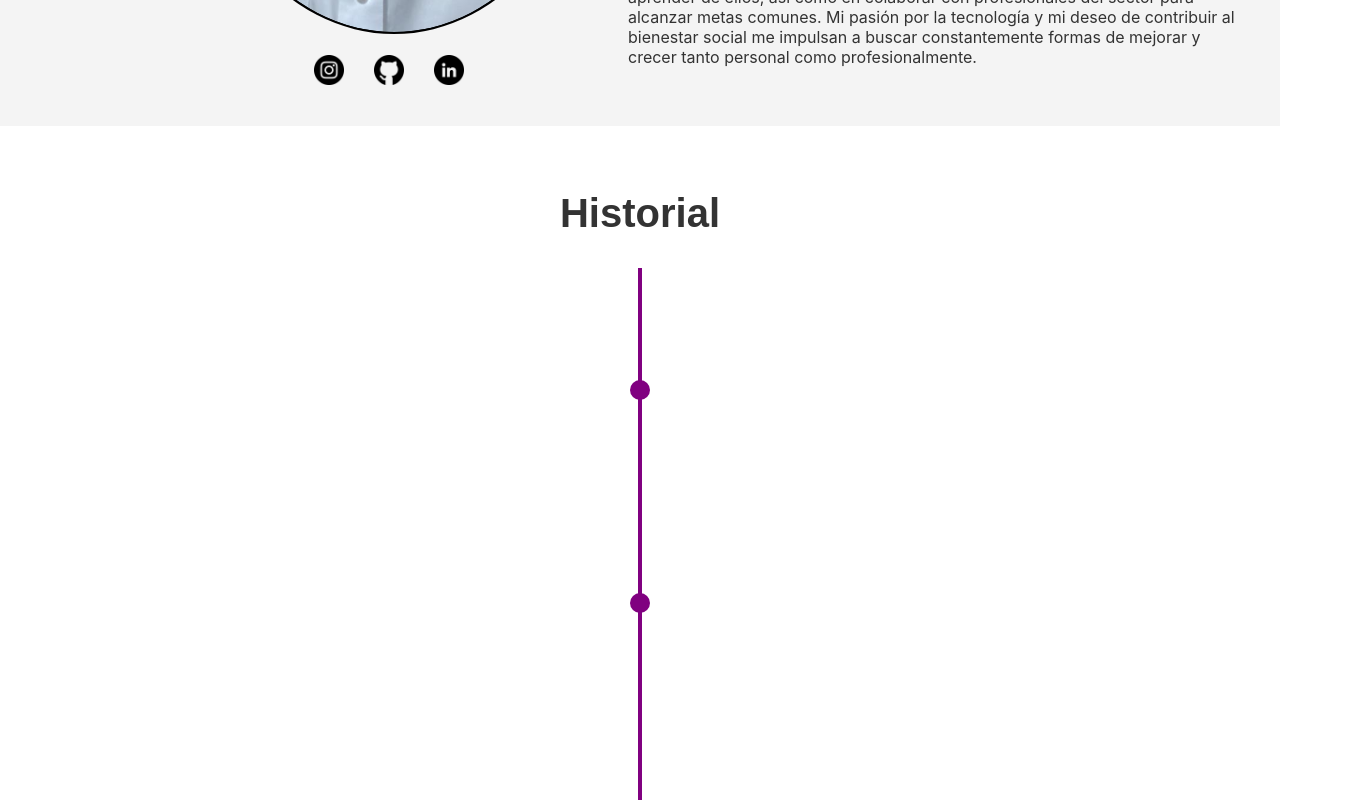
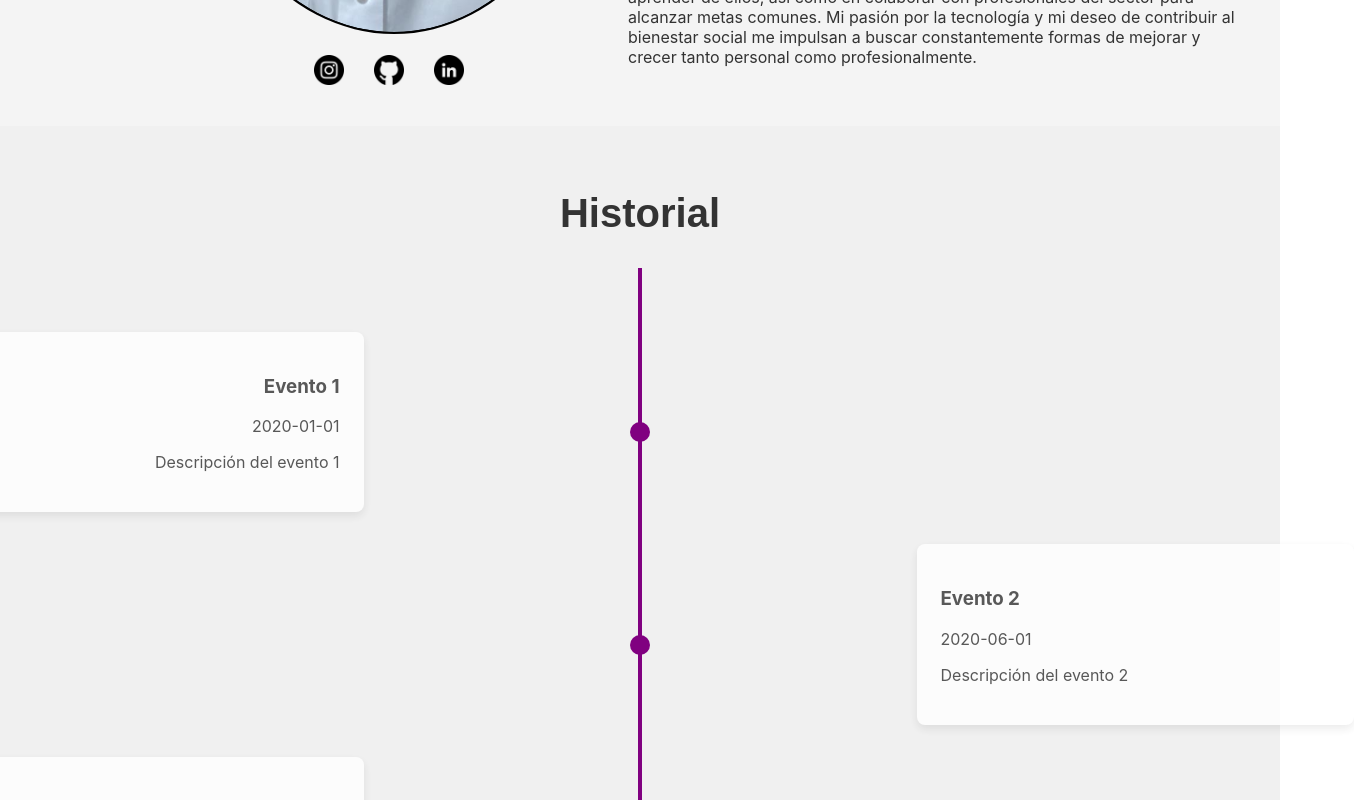
Before and after one commit to OscarEscriba/TareasSTWOscarEscriba21474, a React (Create React App) app in the folder miportafolio/: page / in a window 1280 px wide. Shown: the part 1580-2380 px from the top of the page, 1354 px wide, since content can reach past the window. Built offline with nearby package versions, Linux system fonts and the light colour scheme; a web font is replaced by a local one.

Commit message:
Linea del tiempo

```diff
--- a/miportafolio/src/Views/Contact.js
+++ b/miportafolio/src/Views/Contact.js
@@ -46,7 +46,7 @@ const ContactForm = () => {
 
   return (
     <section id='Contact' className={styles.Contact} >
-    <div className={styles.contactFormContainer}>
+    <div id='Contact' className={styles.contactFormContainer}>
       <form onSubmit={sendEmail} className={styles.form}>
         <h2>Contacta Conmigo</h2>
         <div className={styles.inputGroup}>
--- a/miportafolio/src/Views/Historial.js
+++ b/miportafolio/src/Views/Historial.js
@@ -12,12 +12,11 @@ const events = [
 
 const Historial = () => {
   return (
-    <section id='Historial' >
     <div className={styles.timelineContainer}>
       <h2>Historial</h2>
       <div className={styles.timeline}>
         {events.map((event, index) => (
-          <div key={index} className={styles.timelineEvent}>
+          <div key={index} className={`${styles.timelineEvent} ${styles.animateOnHover}`}>
             <div className={index % 2 === 0 ? styles.left : styles.right}>
               <div className={styles.eventContent}>
                 <h3>{event.title}</h3>
@@ -30,7 +29,6 @@ const Historial = () => {
         ))}
       </div>
     </div>
-    </section>
   );
 };
 
--- a/miportafolio/src/Views/Historial.module.css
+++ b/miportafolio/src/Views/Historial.module.css
@@ -4,6 +4,22 @@
     flex-direction: column;
     align-items: center;
     padding: 2rem;
+    background-color: #f0f0f0; /* Color de fondo para mejor visibilidad */
+    transition: transform 0.5s ease-out, opacity 0.5s ease-out;
+    position: relative; /* Añadido para el posicionamiento del contenido */
+  }
+
+  .timelineContainer::before {
+    content: '';
+    position: absolute;
+    top: 0;
+    left: 0;
+    width: 100%;
+    height: 100%;
+    background: url('./graduation_cap.png') no-repeat center center;
+    background-size: contain; /* Ajusta el tamaño de la imagen */
+    opacity: 0.1; /* Ajusta la opacidad según sea necesario */
+    z-index: -1; /* Coloca la imagen detrás del contenido */
   }
 
   h2 {
@@ -14,49 +30,54 @@
     animation: fadeInDown 0.5s ease-out;
   }
 
+  .timelineContainer:hover {
+    transform: scale(1.05);
+    opacity: 1; /* Aumenta la opacidad al pasar el mouse */
+  }
+
   .timeline {
     position: relative;
     width: 80%;
     max-width: 900px;
+    padding: 2rem 0; /* Añadir un poco de padding vertical */
   }
 
   .timelineEvent {
     display: flex;
-    align-items: center;
     justify-content: center;
     position: relative;
     margin: 2rem 0;
-    animation: fadeIn 1s ease-out;
-  }
-
-  .timelineEvent:nth-child(odd) .left,
-  .timelineEvent:nth-child(even) .right {
-    visibility: hidden;
-  }
-
-  .timelineEvent:nth-child(odd) .right,
-  .timelineEvent:nth-child(even) .left {
-    visibility: visible;
   }
 
   .timelineEvent .left,
   .timelineEvent .right {
     width: 45%;
     padding: 1rem;
-    background: #f0f0f0;
+    background: #fff;
     border-radius: 8px;
     box-shadow: 0 4px 10px rgba(0, 0, 0, 0.1);
-    animation: slideIn 0.5s ease-out;
+    position: relative;
+    opacity: 0.8; /* Valor inicial de opacidad */
+    transition: transform 0.5s ease-out, opacity 0.5s ease-out;
+  }
+
+  .timelineContainer:hover .timelineEvent {
+    opacity: 1; /* Opacidad completa al pasar el mouse */
+  }
+
+  .timelineEvent .left:hover,
+  .timelineEvent .right:hover {
+    transform: scale(1.1);
   }
 
   .timelineEvent .left {
     text-align: right;
-    animation-name: slideInLeft;
+    left: -55%;
   }
 
   .timelineEvent .right {
     text-align: left;
-    animation-name: slideInRight;
+    right: -55%;
   }
 
   .timelineEvent .dot {
@@ -68,7 +89,7 @@
     left: 50%;
     transform: translateX(-50%);
     z-index: 1;
-    animation: fadeIn 0.5s ease-out;
+    top: 50%; /* Centra el punto verticalmente */
   }
 
   .timeline::before {
@@ -88,33 +109,6 @@
     color: #333;
   }
 
-  @keyframes fadeIn {
-    from {
-      opacity: 0;
-    }
-    to {
-      opacity: 1;
-    }
-  }
-
-  @keyframes slideInLeft {
-    from {
-      transform: translateX(-100%);
-    }
-    to {
-      transform: translateX(0);
-    }
-  }
-
-  @keyframes slideInRight {
-    from {
-      transform: translateX(100%);
-    }
-    to {
-      transform: translateX(0);
-    }
-  }
-
   @keyframes fadeInDown {
     from {
       opacity: 0;
```
Also changed, not shown: miportafolio/src/Views/graduation_cap.png (added).
